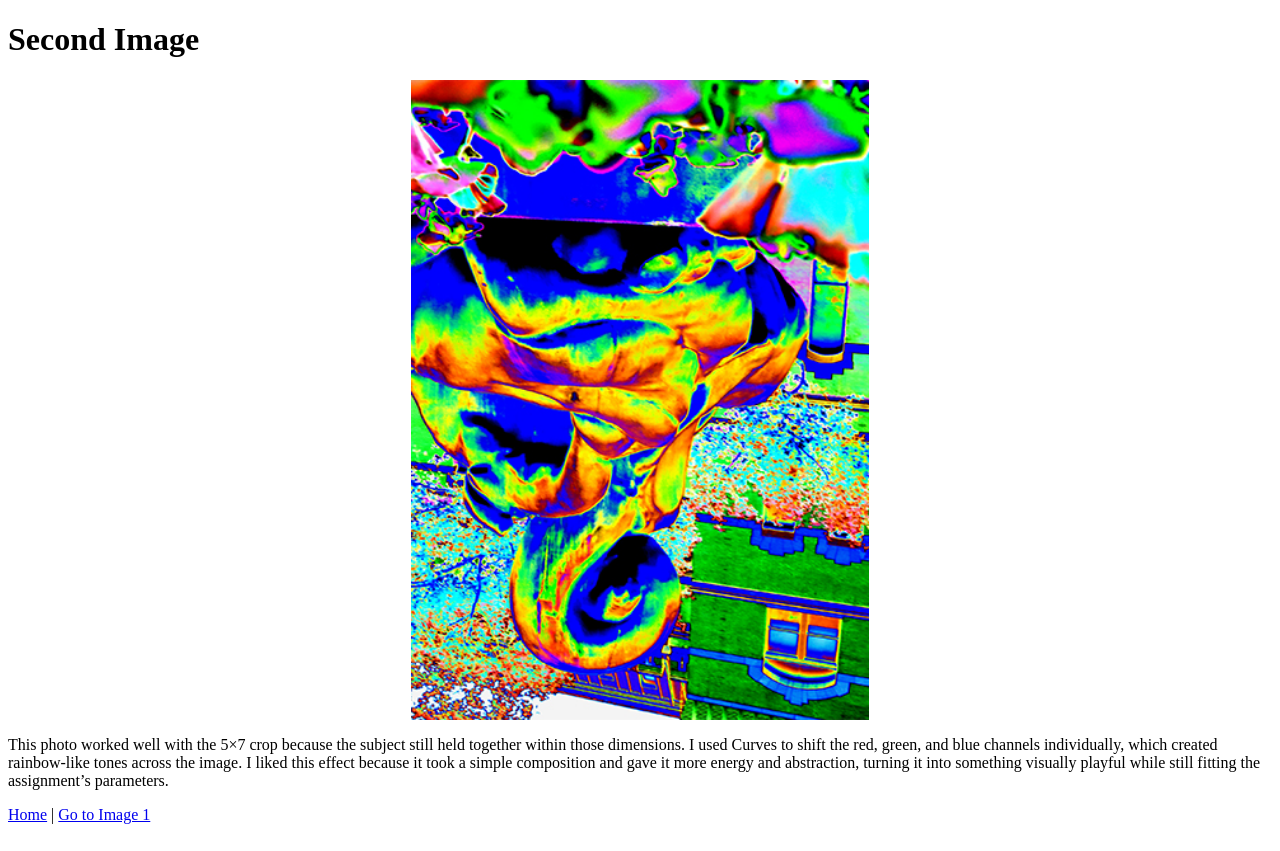
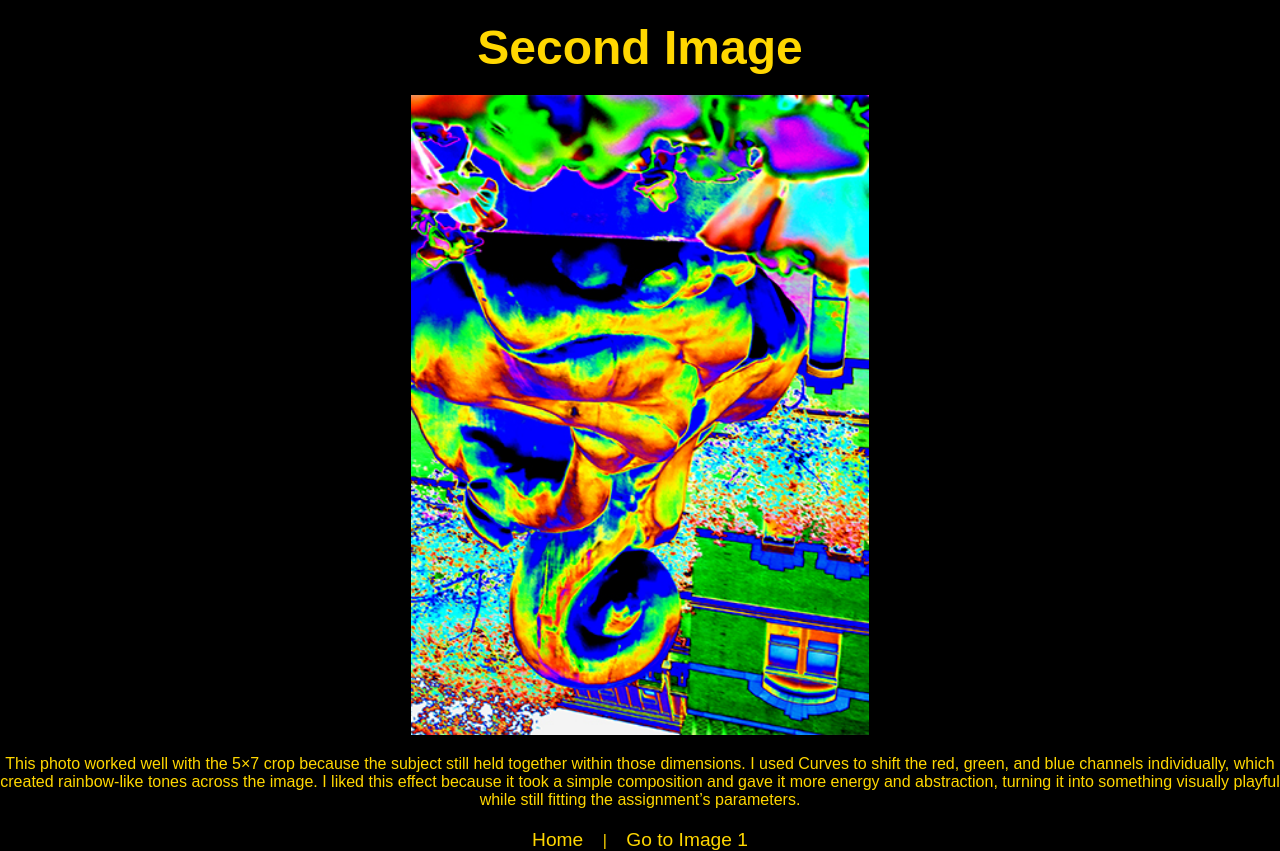
Before and after one commit to auart/auart, a plain HTML site: page image2.html in a window 1280 px wide. Drawn offline with Linux system fonts and the light colour scheme.

Commit message:
Update image2.html

```diff
--- a/image2.html
+++ b/image2.html
@@ -3,13 +3,39 @@
 <head>
   <title>Image 2</title>
   <style>
+    body {
+      background-color: black;
+      color: gold;
+      font-family: Arial, sans-serif;
+      text-align: center;
+      margin: 0;
+      padding: 0;
+    }
+    h1 {
+      text-align: center;
+      font-size: 3em;
+      font-weight: bold;
+      margin: 20px 0;
+    }
     img {
       width: 80vw;
       height: auto;
       max-height: 80vh;
       display: block;
-      margin: 0 auto;
+      margin: 20px auto;
       object-fit: contain;
+    }
+    nav {
+      margin-top: 20px;
+    }
+    nav a {
+      color: gold;
+      text-decoration: none;
+      margin: 0 15px;
+      font-size: 1.2em;
+    }
+    nav a:hover {
+      text-decoration: underline;
     }
   </style>
 </head>
```
